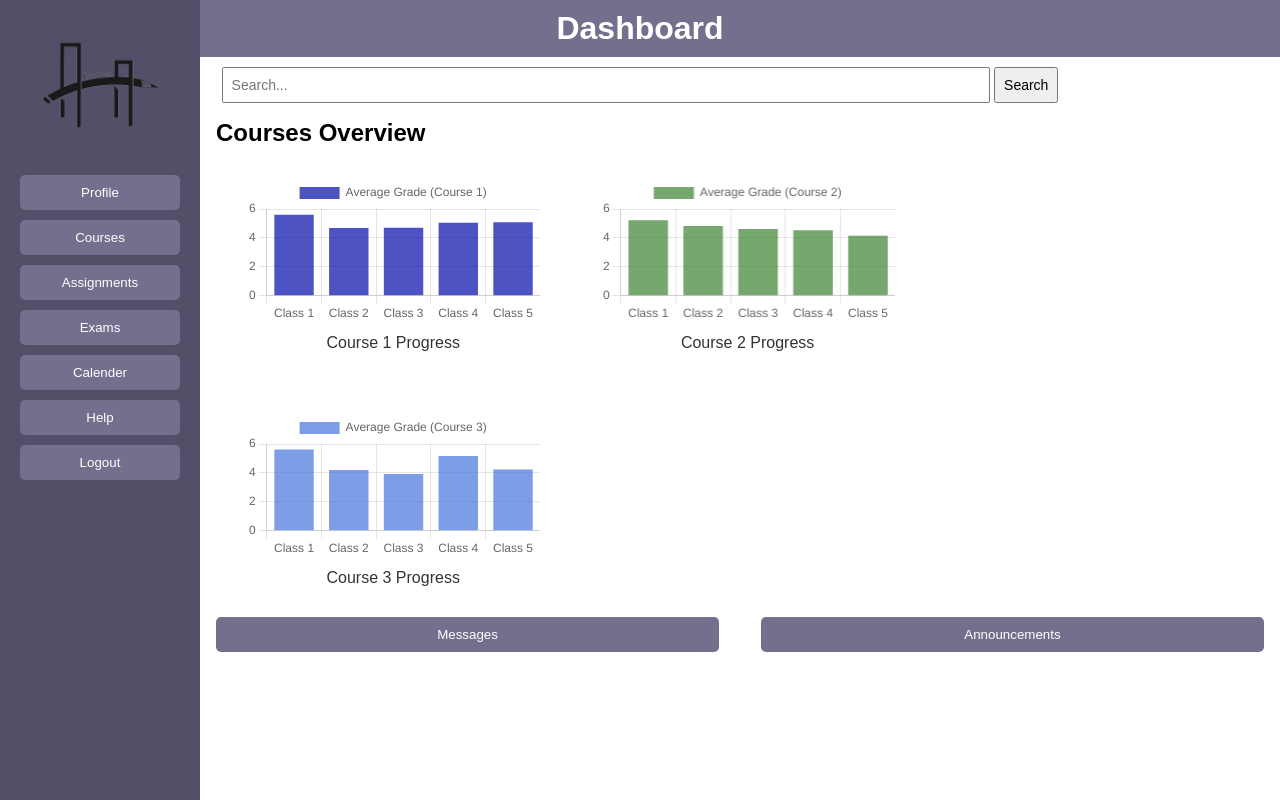
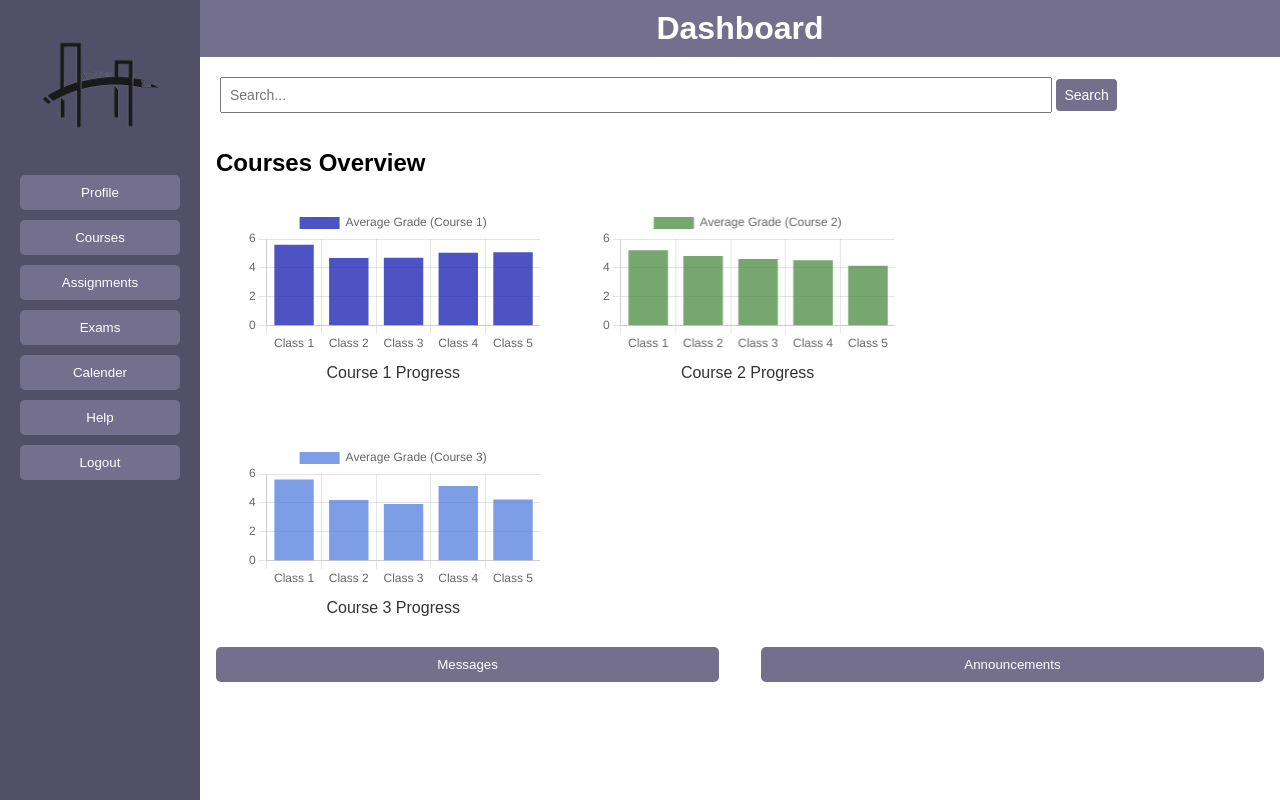
Before and after one commit to reemaalbrrak/EdBridge1, a PHP site: page /TMainPage.html in a window 1280 px wide. Run offline with PHP 8.4, Linux system fonts and the light colour scheme.

Commit message:
Update TMainPage.css
fix the search bar and make sure the sidebar doesnt cover it

```diff
--- a/TMainPage.css
+++ b/TMainPage.css
@@ -8,22 +8,35 @@ body {
   padding: 10px;
   text-align: center;
   color: #fff;
+  margin-left: 200px; /* Adjusted margin to align with the content */
 }
 
 #search-container {
-  margin-top: 10px;
-  text-align: center;
+  margin-left: 200px; /* Adjust based on the sidebar width */
+  padding: 20px;
 }
 
 #search-bar {
   padding: 8px;
-  width: 60%;
+  width: 80%;
   font-size: 14px;
+
+
 }
 
 #search-button {
   padding: 8px;
   font-size: 14px;
+  background-color: #756f8e;
+  color: #fff;
+  border: none;
+  cursor: pointer;
+  border-radius: 4px;
+  transition: background-color 0.3s ease;
+}
+
+#search-button:hover {
+  background-color: #9887a4; /* New background color on hover */
 }
 
 * {
```
